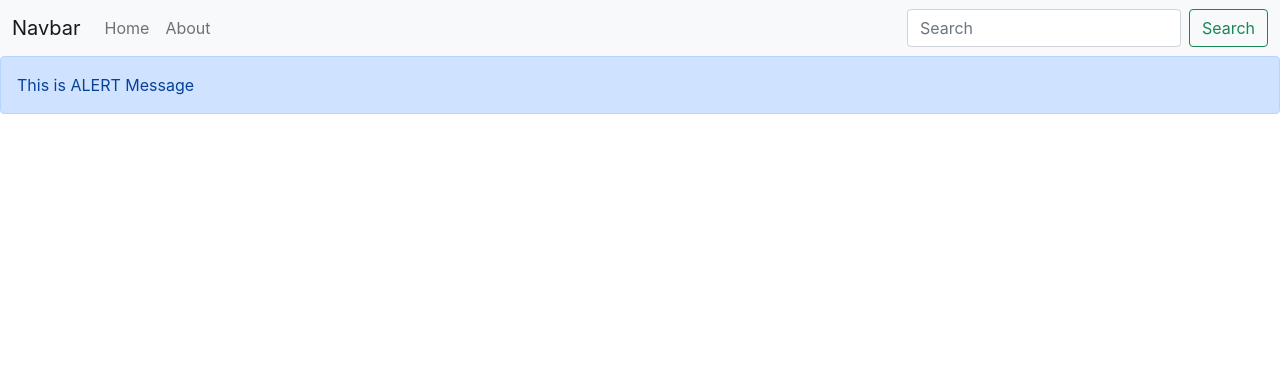
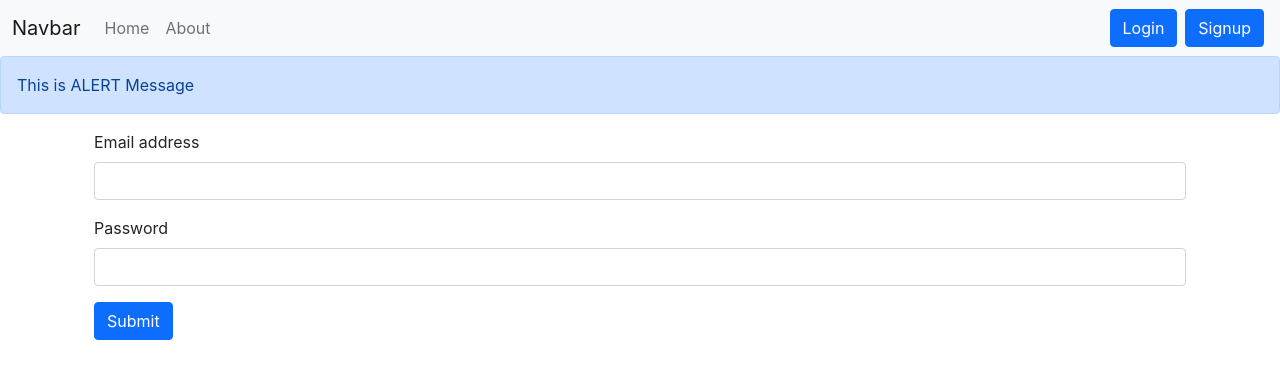
Before and after one commit to HamdanRaza309/LogBook, a React (Create React App) app: page /login in a window 1280 px wide. Shown: the top 378 px of the page. Built offline with nearby package versions, Linux system fonts and the light colour scheme.

Commit message:
Adding login component

```diff
--- a/src/App.js
+++ b/src/App.js
@@ -5,6 +5,8 @@
 import { About } from './components/About';
 import NoteState from './context/notes/NoteState';
 import Alert from './components/Alert';
+import { LogIn } from './components/LogIn';
+import { SignUp } from './components/SignUp';
 
 function App() {
   return (
@@ -17,6 +19,8 @@
             <Routes>
               <Route exact path="/" element={<Home />} />
               <Route exact path="/about" element={<About />} />
+              <Route exact path="/login" element={<LogIn />} />
+              <Route exact path="/signup" element={<SignUp />} />
             </Routes>
           </div>
         </Router>
--- /dev/null
+++ b/src/components/LogIn.js
@@ -0,0 +1,50 @@
+import React, { useState } from 'react'
+import { useNavigate } from 'react-router-dom';
+
+export const LogIn = () => {
+
+    const navigate = useNavigate();
+    const [credentials, setCredentials] = useState({ email: "", password: "" })
+
+    const handleSubmit = async (e) => {
+        e.preventDefault()
+        const response = await fetch(`http://localhost:5000/api/auth/login`, {
+            method: 'POST',
+            headers: {
+                'Content-Type': 'application/json',
+            },
+            body: JSON.stringify({ email: credentials.email, password: credentials.password })
+        });
+        const json = await response.json()
+        console.log(json)
+        setCredentials({ email: "", password: "" })
+
+        if (json.success) {
+            // Save auth-token in localStorage and redirect
+            localStorage.setItem('token', json.authToken)
+            navigate('/')
+        } else {
+            alert('Invalid Credentials')
+        }
+    }
+
+    const onChange = (e) => {
+        setCredentials({ ...credentials, [e.target.name]: e.target.value })
+    }
+
+    return (
+        <div className="container">
+            <form onSubmit={handleSubmit}>
+                <div className="mb-3">
+                    <label htmlFor="email" className="form-label">Email address</label>
+                    <input type="email" className="form-control" name='email' id="email" value={credentials.email} onChange={onChange} aria-describedby="emailHelp" />
+                </div>
+                <div className="mb-3">
+                    <label htmlFor="password" className="form-label">Password</label>
+                    <input type="password" className="form-control" name='password' id="password" value={credentials.password} onChange={onChange} />
+                </div>
+                <button type="submit" className="btn btn-primary">Submit</button>
+            </form>
+        </div>
+    )
+}
--- a/src/components/Navbar.js
+++ b/src/components/Navbar.js
@@ -47,8 +47,8 @@
                         </li>
                     </ul>
                     <form className="d-flex ms-auto">
-                        <input className="form-control me-2" type="search" placeholder="Search" aria-label="Search" />
-                        <button className="btn btn-outline-success" type="submit">Search</button>
+                        <Link className="btn btn-primary mx-1" to='/login' role="button">Login</Link>
+                        <Link className="btn btn-primary mx-1" to='/signup' role="button">Signup</Link>
                     </form>
                 </div>
             </div>
```
Also changed, not shown: 1 other file (tests, documents, lock files or other folders).
